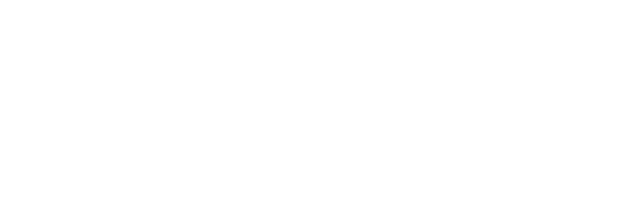
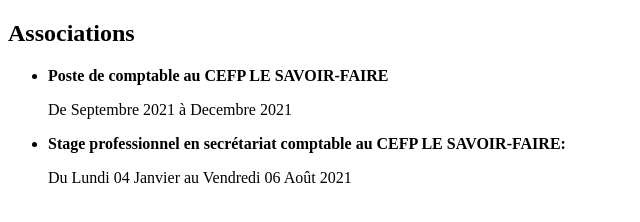
Before and after one commit to ZOUNTCHEGBE/git-mon-cv, a plain HTML site: page index.html in a window 1280 px wide. Shown: the whole page, without its empty margins (0-640 px from the left). Drawn offline with Linux system fonts and the light colour scheme.

Commit message:
mise en place de la section associations

```diff
--- a/index.html
+++ b/index.html
@@ -8,5 +8,19 @@
 </head>
 <body>
 
+    <section>
+        <h2>Associations</h2>
+        <ul>
+            <li>
+                <p><strong>Poste de  comptable au CEFP LE SAVOIR-FAIRE</strong></p>
+                <p>De Septembre 2021 à Decembre 2021</p>
+            </li>
+            <li>
+                <p><strong>Stage professionnel en secrétariat comptable au CEFP LE SAVOIR-FAIRE:</strong></p>
+                <p>Du Lundi 04 Janvier au Vendredi 06 Août 2021</p>
+            </li>
+
+        </ul>
+    </section>
 </body>
 </html>
```
